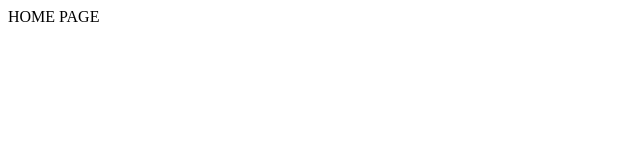
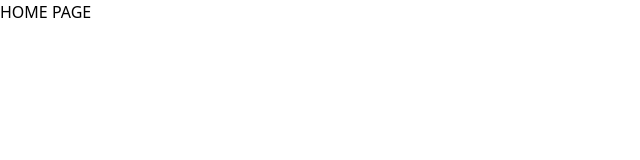
Before and after one commit to scottrippey/sample-RippeyEats, a React (Vite) app: page / in a window 1280 px wide. Shown: the top 160 px of the page, without its empty margins (0-640 px from the left). Built offline with nearby package versions, Linux system fonts and the light colour scheme.

Commit message:
[eats] Added Tailwind to build

```diff
--- /dev/null
+++ b/postcss.config.js
@@ -0,0 +1,5 @@
+module.exports = {
+  plugins: [
+    require("tailwindcss")
+  ]
+}
--- a/src/index.html
+++ b/src/index.html
@@ -8,6 +8,7 @@
 		<title>
 			Welcome to Rippey Eats
 		</title>
+		<link rel="stylesheet" href="index.pcss" />
 	</head>
 	<body>
 		<div id="app-root">Loading...</div>
--- /dev/null
+++ b/src/index.pcss
@@ -0,0 +1,3 @@
+@tailwind base;
+@tailwind components;
+@tailwind utilities;
--- /dev/null
+++ b/tailwind.config.js
@@ -0,0 +1,8 @@
+module.exports = {
+  purge: [],
+  theme: {
+    extend: {},
+  },
+  variants: {},
+  plugins: [],
+}
```
